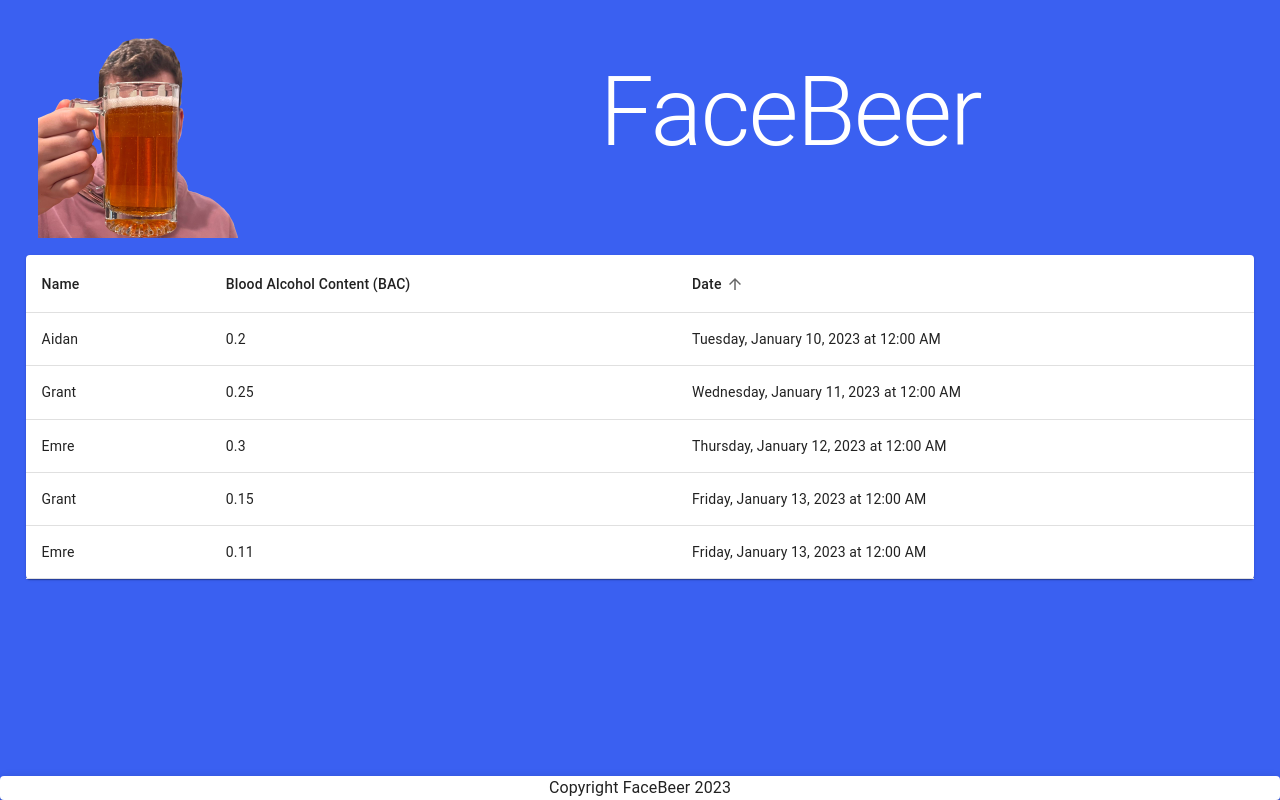
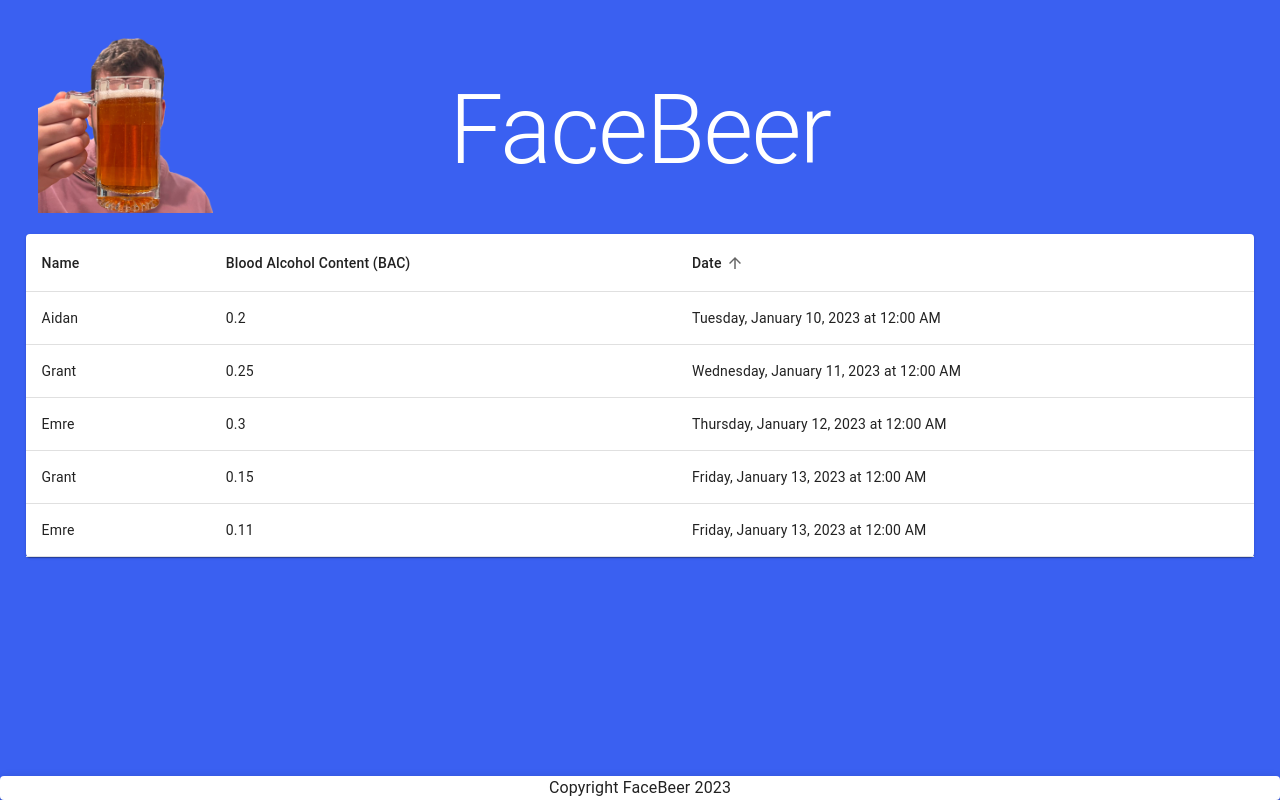
Before and after one commit to FaceBeer/FaceBeerWebsite, a React (Create React App) app: page / in a window 1280 px wide. Built offline with nearby package versions, Linux system fonts and the light colour scheme.

Commit message:
Logo stays a square, centered title

```diff
--- a/src/components/app/App.tsx
+++ b/src/components/app/App.tsx
@@ -47,32 +47,38 @@ function App() {
     <ThemeProvider theme={theme}>
       <div className={classes.root}>
         <CssBaseline />
-        <Grid container padding={"1%"}>
-          <Grid item xs={3}>
+        <div style={{padding:"2%", position:"relative"}}>
           <Box
               component="img"
               sx={{
                 height: "100%",
-                width: "100%",
+                aspectRatio: 1,
                 maxHeight: 200,
-                maxWidth:200,
-                // left: 0
+                position:"absolute",
+                left: 0,
+                top: 0,
+                padding:"1%"
               }}
               alt="FaceBeer logo"
               src={require("./facebeer.jpg")}
           />
-          </Grid>
-          <Grid item xs={9}>
           <Typography
               className={classes.title}
               variant={"h1"}
               color={"primary"}
-              style={{ paddingTop: "2%", flexShrink: 1 }}
+              // style={{ }}
           >
             FaceBeer
           </Typography>
-          </Grid>
-        </Grid>
+        </div>
+        {/*<Grid container padding={"1%"}>*/}
+        {/*  <Grid item xs={3}>*/}
+
+        {/*  </Grid>*/}
+        {/*  <Grid item xs={9}>*/}
+        {/*    */}
+        {/*  </Grid>*/}
+        {/*</Grid>*/}
 
         <Leaderboard />
       </div>
```
Lines whose indentation alone changed are shown as unchanged.
